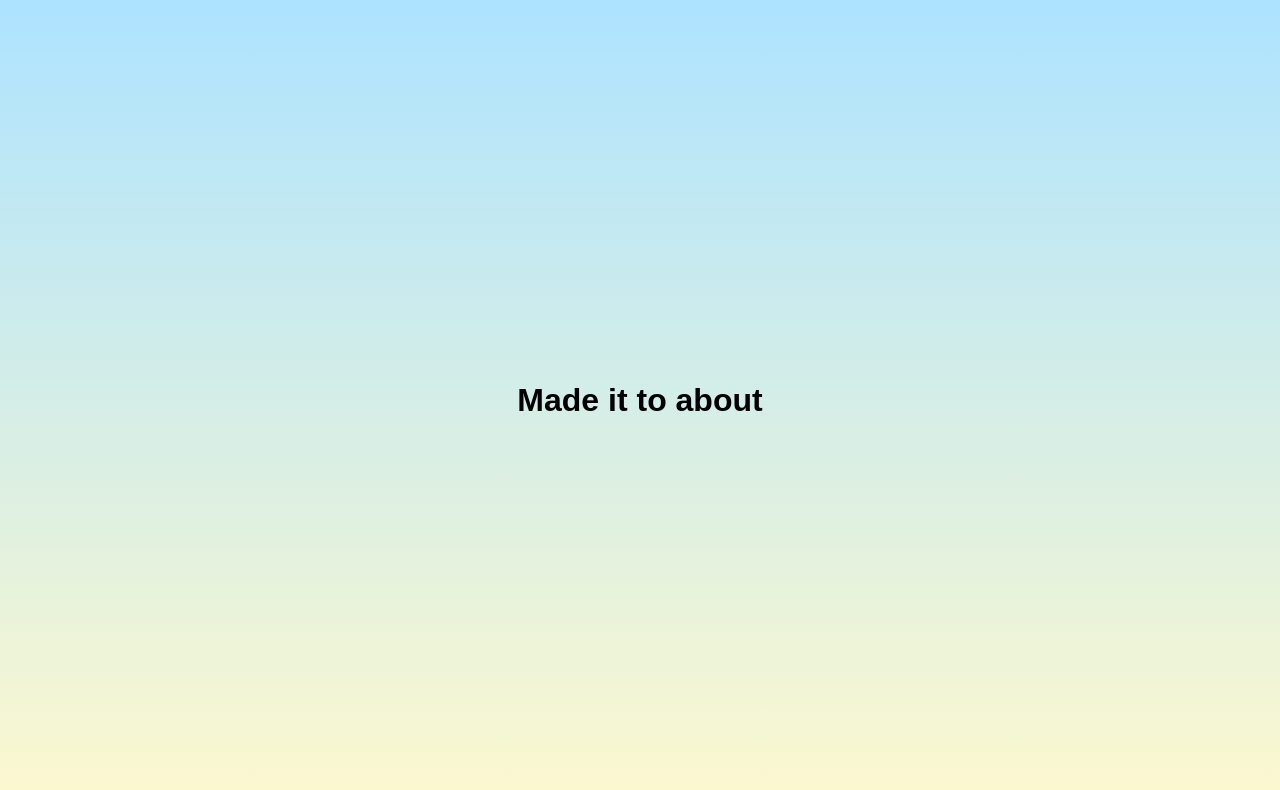
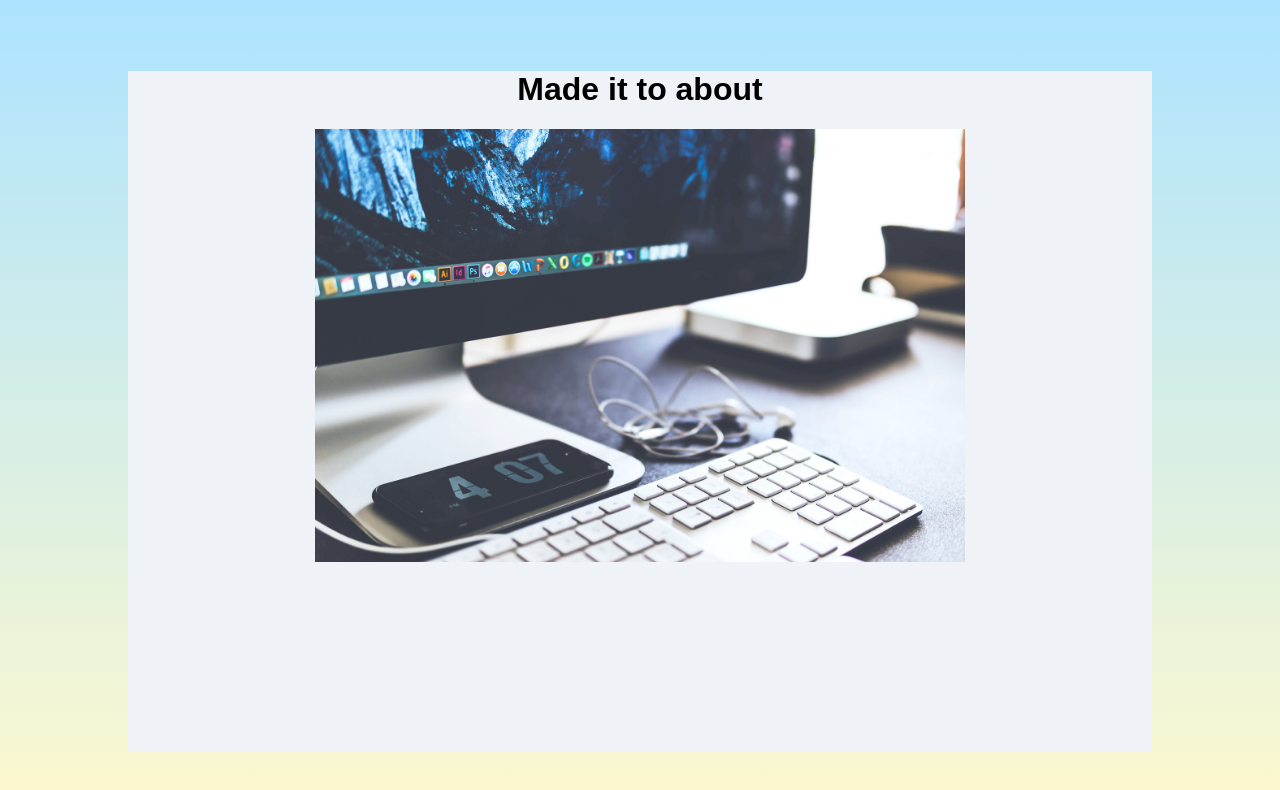
Before and after one commit to bethbarnes/bethcbarnes.com, a React (Create React App) app: page /about in a window 1280 px wide. Shown: the top 790 px of the page. Built offline with nearby package versions, Linux system fonts and the light colour scheme.

Commit message:
feat(About): add image to About page

```diff
--- a/src/About.js
+++ b/src/About.js
@@ -1,14 +1,19 @@
 import React, { Component } from 'react';
 import './App.css';
-import Link from 'react-router'
+// import Link from 'react-router'
 // import beth from './beth-photo.jpg'
 
 
 class About extends Component {
   render() {
     return (
-      <div>
-        <h1> Made it to about </h1>
+      <div className="About">
+        <div className="inner-white-container">
+          <h1> Made it to about </h1>
+          <img className="desktop-image"
+                alt="desktop"
+                src="/desktop-image.jpg"/>
+        </div>
       </div>
     )
   }
--- a/src/Home.js
+++ b/src/Home.js
@@ -21,7 +21,8 @@ class Home extends Component {
         </div>
         <div className="btn-container">
         <Link to='./about'>
-          <button className="front-btn">About</button>
+          <button className="front-btn">
+          About</button>
         </Link>
           <button className="front-btn">Projects</button>
           <button className="front-btn">Contact</button>
--- a/src/index.css
+++ b/src/index.css
@@ -15,7 +15,12 @@ body {
   margin: 0;
   padding: 0;
   font-family: sans-serif;
+}
 
+.inner-white-container {
+  background-color: #eff2f7;
+  width: 80vw;
+  height: 85vh;
 }
 
 .name-picture-container {
@@ -61,3 +66,7 @@ body {
   background: #e7e7e7;
   /* color: white; */
 }
+
+.desktop-image {
+  width: 650px;
+}
```
Also changed, not shown: public/desktop-image.jpg (added).
